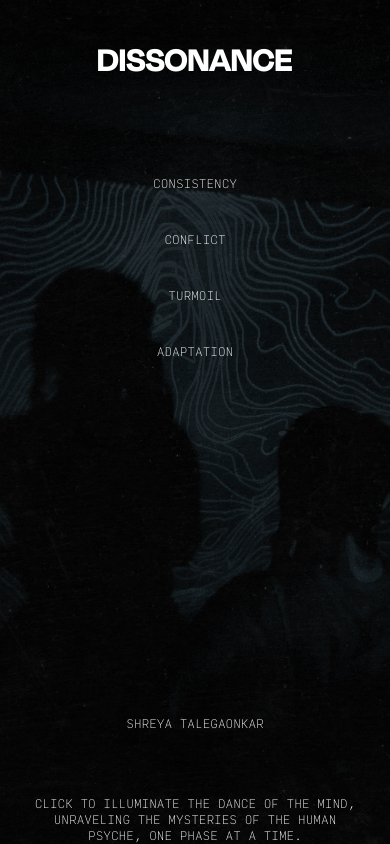
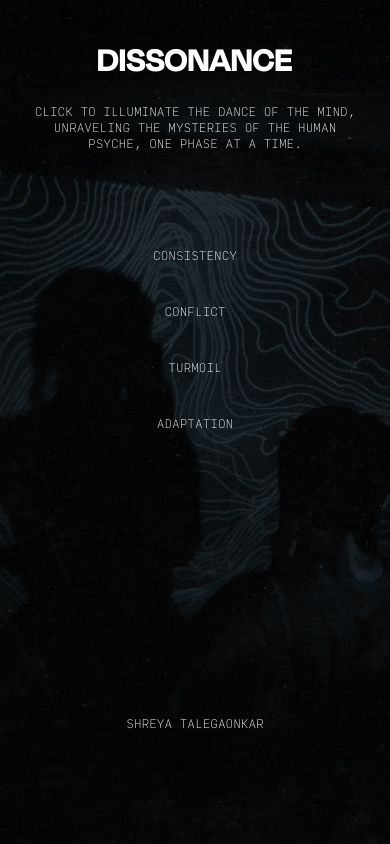
Before and after one commit to akhilshetty97/dissonance, a React (Vite) app in the folder thesis-webpage/: page / in a window 390 px wide. Built offline with nearby package versions, Linux system fonts and the light colour scheme.

Commit message:
Footer padding

```diff
--- a/thesis-webpage/src/Footer.jsx
+++ b/thesis-webpage/src/Footer.jsx
@@ -1,6 +1,6 @@
 function Footer({text}) {
     return (
-        <div className="absolute w-full bottom-0 font-input-mono text-white text-xs text-center pt-6 px-8 md:px-0 md:pt-20 cursor-default">{text}</div>
+        <div className="absolute w-full font-input-mono text-white text-xs text-center cursor-default pt-24">{text}</div>
     )
 }
 
--- /dev/null
+++ b/thesis-webpage/src/FooterMob.jsx
@@ -0,0 +1,7 @@
+function FooterMob({text}) {
+    return (
+        <div className="font-input-mono text-white text-xs text-center pt-6 px-8 md:px-0 md:pt-20 cursor-default">{text}</div>
+    )
+}
+
+export default FooterMob;
--- a/thesis-webpage/src/Home.jsx
+++ b/thesis-webpage/src/Home.jsx
@@ -36,7 +36,7 @@ function App() {
         <video id='4' className="w-full min-h-screen object-cover transition-opacity duration-500 ease-in-out hidden" src={adaptation} autoPlay loop muted />
         <div className='absolute w-full min-h-screen top-0'>
           <div className='font-degular-bold text-white text-4xl pt-20 text-center cursor-default'>DISSONANCE</div>
-          <div className='flex justify-around items-center pl-10' style={{paddingTop:'8rem'}}>
+          <div className='flex justify-around items-center pl-10 pt-20'>
             <div className='flex-col items-center' onMouseEnter={() => handleVideoChange('1')} onMouseLeave={() => setShowTextArea(false)}>
               <p className={`text-white text-xs text-center ${showTextArea==='1' ? 'font-input-mono-bold cursor-default':'font-input-mono'}`}>CONSISTENCY</p>
               <TextArea line1={`//a low hum;`} line2={`An initial sense of <br/>order and equilibrium <br/>establishes a mental <br/> comfort zone.`} id={'1'} show={showTextArea}/>
--- a/thesis-webpage/src/MobHome.jsx
+++ b/thesis-webpage/src/MobHome.jsx
@@ -1,5 +1,5 @@
 import { useState } from 'react'
-import Footer from './Footer.jsx'
+import FooterMob from './FooterMob.jsx'
 import TextAreaMob from './TextAreaMob.jsx'
 import staticImg from './assets/mobile/staticImg1.png'
 import adaptation from './assets/mobile/adaptation1.png'
@@ -34,7 +34,7 @@ function MobHome() {
             <div className='absolute w-full h-screen top-0'>
                 <div className='flex flex-col justify-center items-center'>
                     <div className='font-degular-bold text-white text-4xl text-center' style={{paddingTop:'2.5rem'}}>DISSONANCE</div>
-                    <Footer text={'CLICK TO ILLUMINATE THE DANCE OF THE MIND, UNRAVELING THE MYSTERIES OF THE HUMAN PSYCHE, ONE PHASE AT A TIME.'}/>
+                    <FooterMob text={'CLICK TO ILLUMINATE THE DANCE OF THE MIND, UNRAVELING THE MYSTERIES OF THE HUMAN PSYCHE, ONE PHASE AT A TIME.'}/>
                     <div className='phases flex-col' style={{paddingTop:'6rem'}}>
                         <div className='flex-col' onClick={() => handleImageChange('1')} >
                             <p className={`text-white text-xs text-center ${showTextArea==='1' ? 'font-input-mono-bold cursor-default':'font-input-mono'}`}>CONSISTENCY</p>
```
